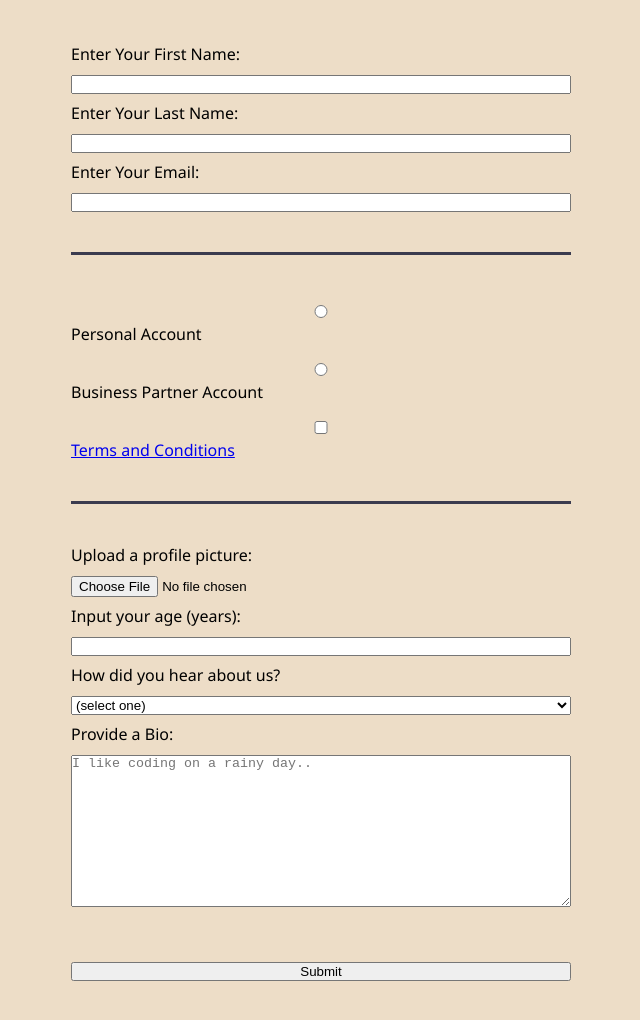
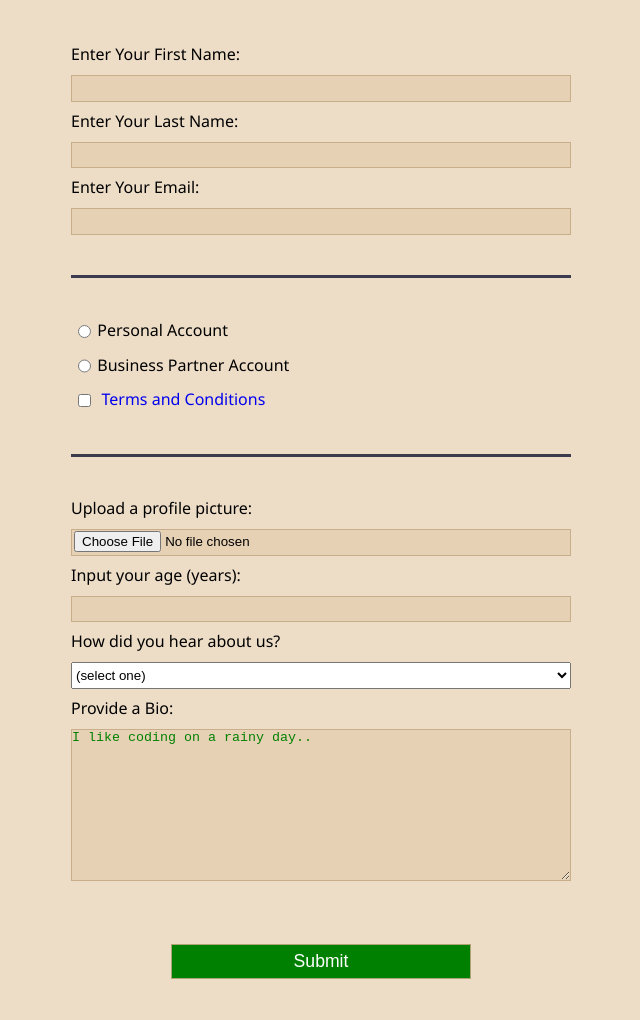
Before and after one commit to KG-2023/html-form, a plain HTML site: page index.html in a window 1280 px wide. Shown: the part 142-1162 px from the top of the page, without its empty margins (319-959 px from the left). Drawn offline with Linux system fonts and the light colour scheme.

Commit message:
apply css styles for the input elements

```diff
--- a/css/styles.css
+++ b/css/styles.css
@@ -45,4 +45,40 @@ label{
 input, textarea, select{
     width: 100%;
     margin: 10px 0 0;
+    min-height: 2em;
 }
+
+input, textarea{
+    background-color: rgba(221, 191, 155, 0.425);
+    border: 1px solid rgba(197, 170, 134, 0.877);
+}
+
+.inline{
+    width: unset;
+    margin: 0 0.5em 0;
+    vertical-align: middle;
+}
+
+textarea::placeholder{
+    color: green;
+}
+
+input[type="submit"]{
+    display: block;
+    width: 60%;
+    margin: 0 auto;
+    height: 2em;
+    font-size: 1.1rem;
+    background-color: green;
+    color: white;
+    min-width: 300px;
+    margin: 1em auto;
+}
+
+input[type="file"]{
+    padding: 1px 2px;
+}
+
+a{
+    text-decoration: none;
+}
```
